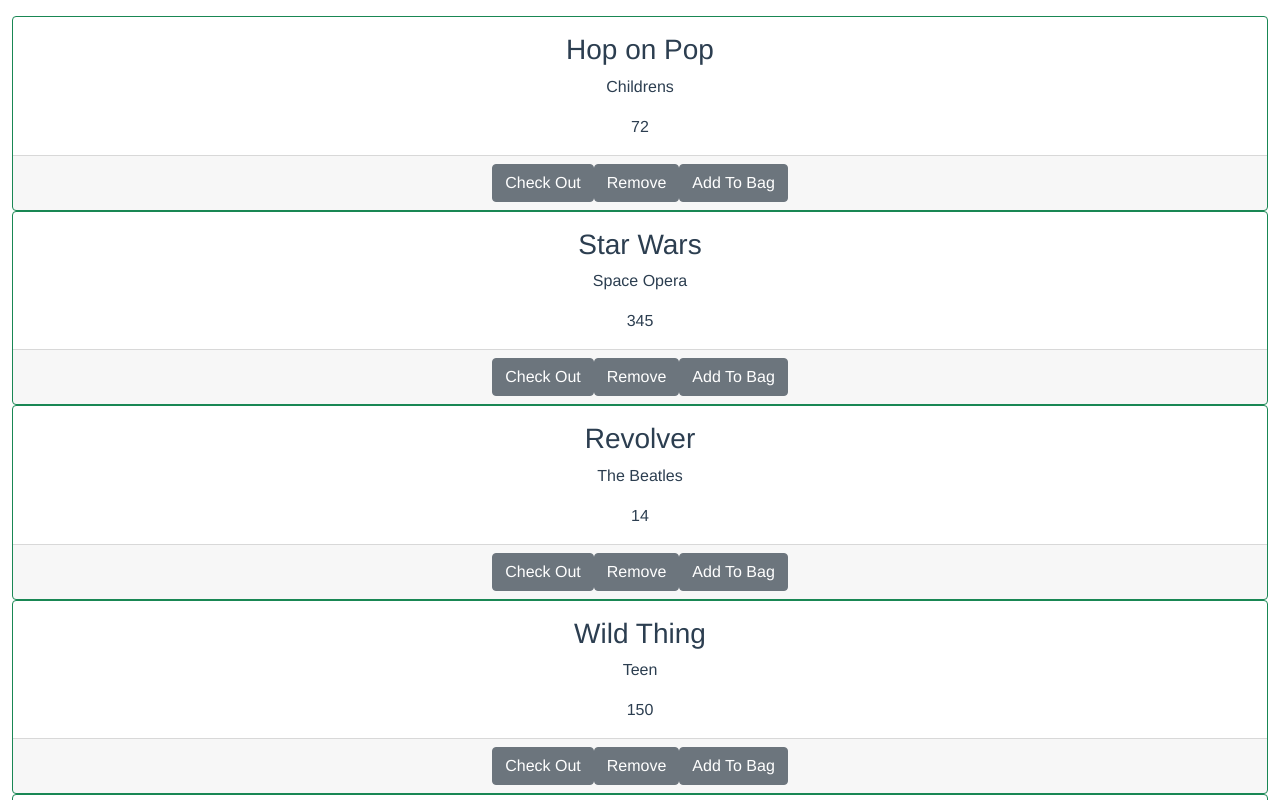
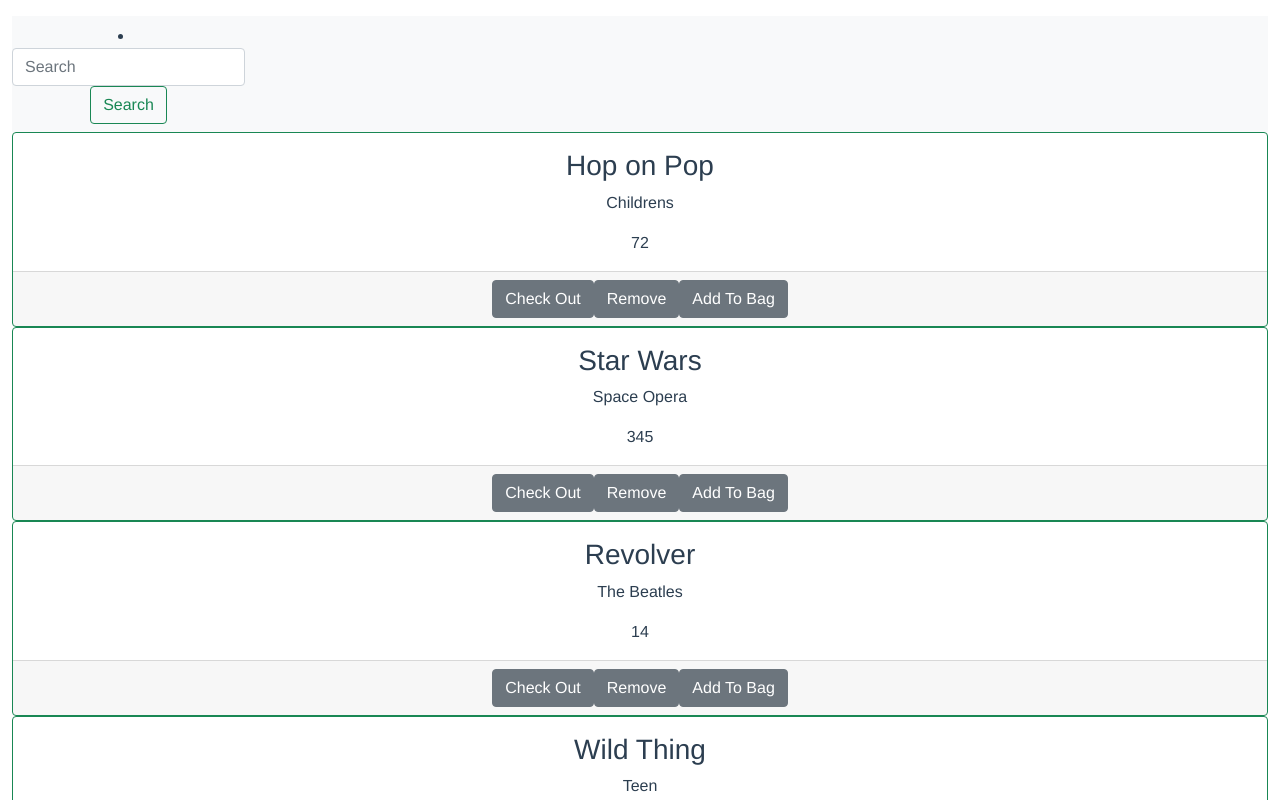
Before and after one commit to ngorjestani/vue-components-cli, a Vue app: page / in a window 1280 px wide. Shown: the top 800 px of the page. Built offline with nearby package versions, Linux system fonts and the light colour scheme.

Commit message:
Added search component

```diff
--- a/package.json
+++ b/package.json
@@ -8,6 +8,9 @@
     "lint": "vue-cli-service lint"
   },
   "dependencies": {
+    "@fortawesome/fontawesome-svg-core": "^1.2.36",
+    "@fortawesome/free-solid-svg-icons": "^5.15.4",
+    "axios": "^0.24.0",
     "bootstrap": "^5.1.3",
     "bootstrap-vue": "^2.21.2",
     "core-js": "^3.6.5",
--- a/src/App.vue
+++ b/src/App.vue
@@ -1,5 +1,6 @@
 <template>
     <div id="app" class="container-fluid mt-3">
+        <Search></Search>
         <Library @addToBag="addToBag" :library="library"></Library>
         <BagList :bag="this.bag"></BagList>
     </div>
@@ -13,10 +14,12 @@
 import Book from "@/models/Book";
 import Movie from "@/models/Movie";
 import Album from "@/models/Album";
+import Search from "@/components/Search";
 
 export default {
     name: 'App',
     components: {
+        Search,
         Library,
         BagList,
     },
@@ -50,6 +53,5 @@
     -moz-osx-font-smoothing: grayscale;
     text-align: center;
     color: #2c3e50;
-    margin-top: 60px;
 }
 </style>
--- /dev/null
+++ b/src/components/Search.vue
@@ -0,0 +1,36 @@
+<template>
+    <div>
+        <b-navbar type="light" variant="light">
+            <b-nav-form>
+                <b-form-input class="mr-sm-2" placeholder="Search" v-model="searchInput"></b-form-input>
+                <b-button variant="outline-success" class="my-2 my-sm-0" type="submit">{{placeholder}}</b-button>
+            </b-nav-form>
+        </b-navbar>
+    </div>
+</template>
+
+<script>
+//import axios from 'axios';
+
+export default {
+    name: "Search",
+    data() {
+        return {
+            placeholder: 'Search',
+            searchInput: '',
+        }
+    },
+    props: {
+        searchResults: Array,
+    },
+    methods: {
+        searchMedia() {
+            //let url = 'https://itunes.apple.com/search?parameterkeyvalue';
+        },
+    },
+}
+</script>
+
+<style scoped>
+
+</style>
```
Also changed, not shown: 1 other file (tests, documents, lock files or other folders).
